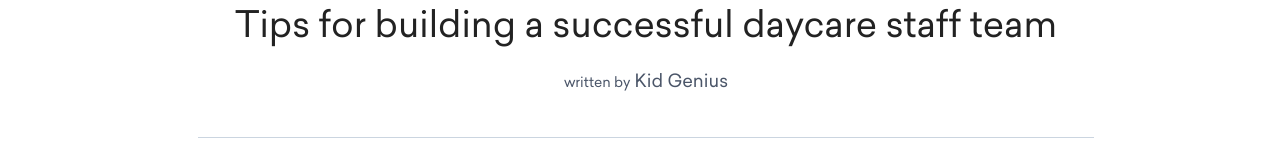
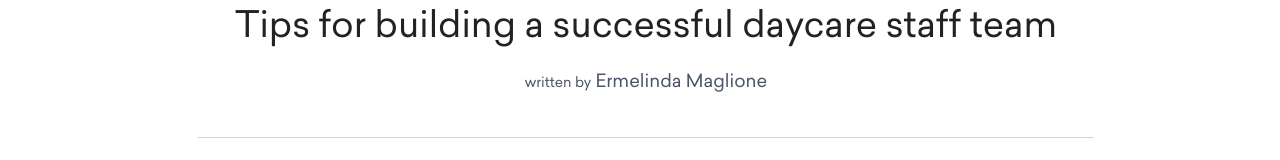
Before and after one commit to diq-kg/trykidgenius.com, a Gatsby site: page /blog/tips-for-building-a-successful-daycare-staff-team in a window 1280 px wide. Shown: the part 170-330 px from the top of the page. Built offline with nearby package versions, Linux system fonts and the light colour scheme; Gatsby itself is replaced by a stand-in of ours.

Commit message:
Update Posts “tips-for-building-a-successful-daycare-staff-team/index”

```diff
--- a/content/blog/tips-for-building-a-successful-daycare-staff-team/index.md
+++ b/content/blog/tips-for-building-a-successful-daycare-staff-team/index.md
@@ -2,7 +2,7 @@
 title: Tips for building a successful daycare staff team
 date: 2020-11-19T21:06:08.211Z
 slug: /blog/tips-for-building-a-successful-daycare-staff-team
-author: Kid Genius
+author: Ermelinda Maglione
 keywords: daycare, daycare staff
 ---
 ![daycare](daycare.jpg "daycare staff")
```
